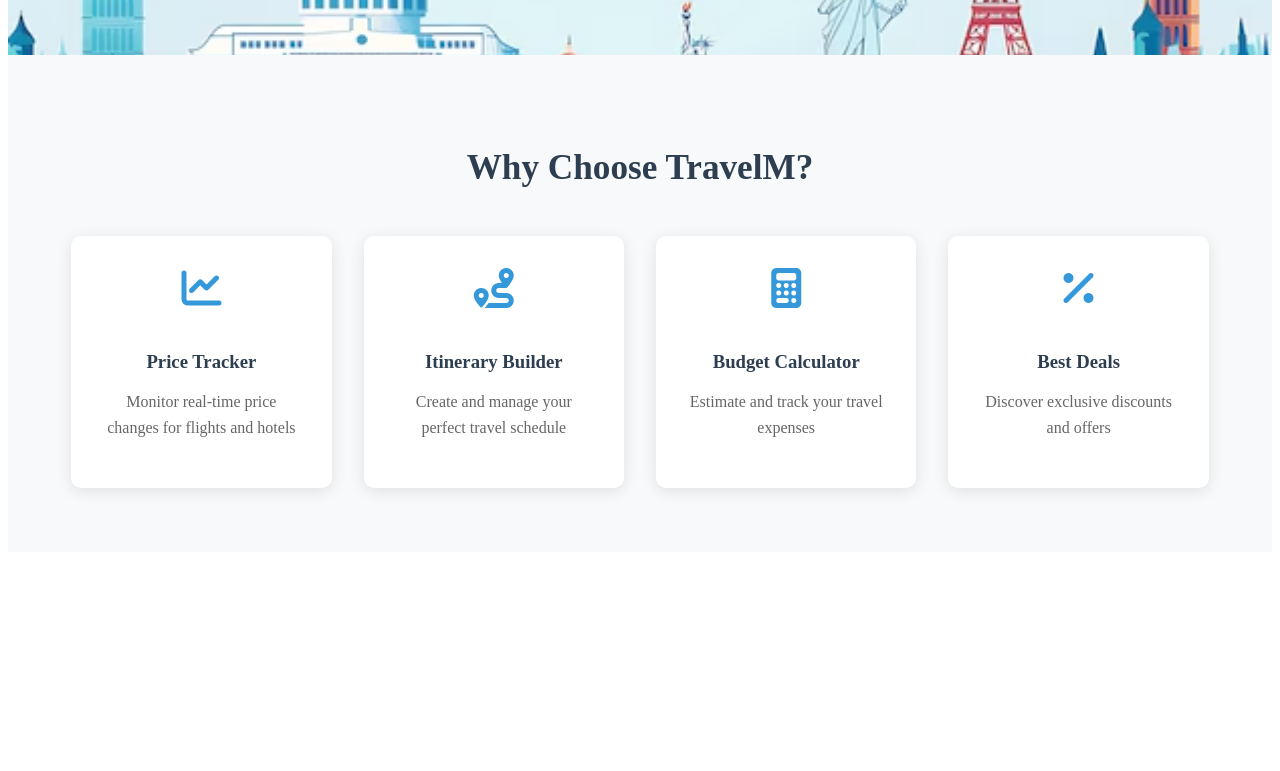
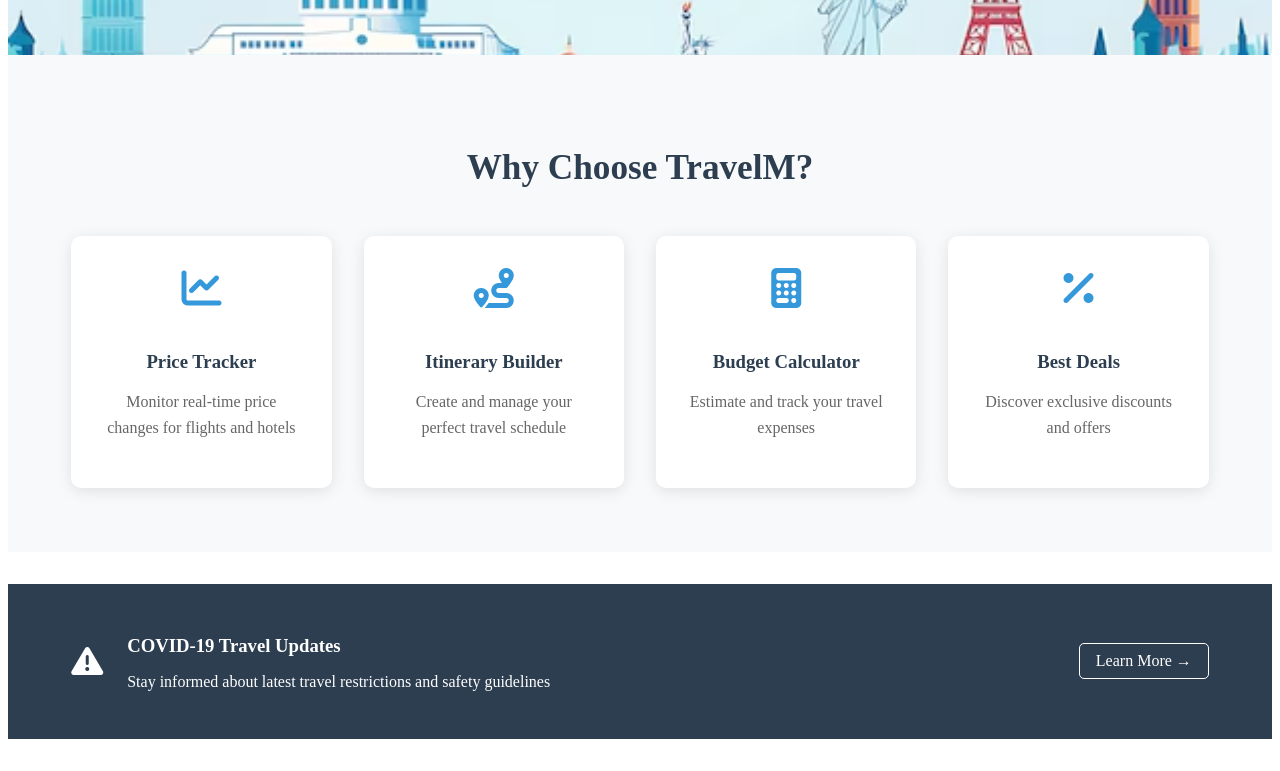
Before and after one commit to SamyaNagpal/Travel-Planner, a plain HTML site: page public/index.html in a window 1280 px wide. Shown: the part 589-1360 px from the top of the page. Before the commit the page ends 1149 px from the top, so only its background shows below. Drawn offline with Linux system fonts and the light colour scheme.

Commit message:
Updated index.html and main.css

```diff
--- a/public/index.html
+++ b/public/index.html
@@ -67,6 +67,17 @@
     </div>
 </section>
 
+<section class="covid-alert">
+    <div class="alert-content">
+        <i class="fas fa-exclamation-triangle"></i>
+        <div class="alert-text">
+            <h3>COVID-19 Travel Updates</h3>
+            <p>Stay informed about latest travel restrictions and safety guidelines</p>
+        </div>
+        <a href="#learn-more" class="alert-button">Learn More →</a>
+    </div>
+</section>
+
     <script src="scripts/main.js"></script>
 </body>
 </html>
--- a/public/styles/main.css
+++ b/public/styles/main.css
@@ -150,3 +150,41 @@
   color: #666;
   line-height: 1.6;
 }
+
+/* ===== COVID ALERT ===== */
+.covid-alert {
+  background: #2c3e50; /* Red */
+  color: white;
+  padding: 2rem 5%;
+  margin: 2rem 0;
+}
+
+.alert-content {
+  max-width: 1200px;
+  margin: 0 auto;
+  display: flex;
+  align-items: center;
+  gap: 1.5rem;
+}
+
+.alert-content i {
+  font-size: 2rem;
+}
+
+.alert-text h3 {
+  margin-bottom: 0.5rem;
+}
+
+.alert-button {
+  color: white;
+  text-decoration: none;
+  margin-left: auto;
+  padding: 0.5rem 1rem;
+  border: 1px solid white;
+  border-radius: 5px;
+  transition: background 0.3s ease;
+}
+
+.alert-button:hover {
+  background: rgba(255,255,255,0.1);
+}
```
